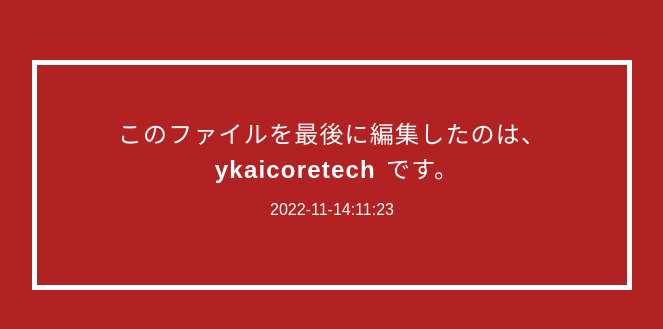
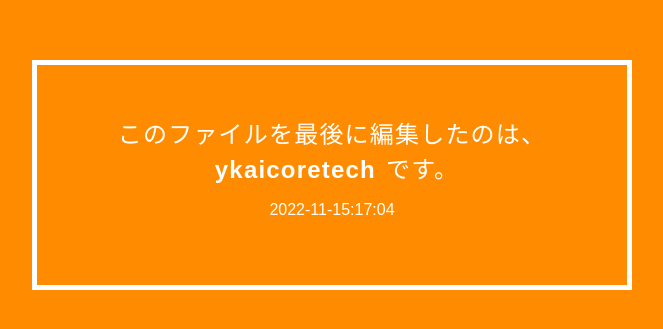
Before and after one commit to ykaicoretech/git-history, a plain HTML site: page index.html in a window 1280 px wide. Shown: the part 225-554 px from the top of the page, without its empty margins (308-971 px from the left). Drawn offline with nearby package versions, Linux system fonts and the light colour scheme; files that its build step writes are made by us from their sources; a web font is replaced by a local one.

Commit message:
タイムスタンプと背景色を変更しました。

```diff
--- a/index.html
+++ b/index.html
@@ -18,7 +18,7 @@
         このファイルを最後に編集したのは、<br />
         <span class="name">ykaicoretech</span>です。
       </h1>
-      <p class="date">2022-11-14:11:23</p>
+      <p class="date">2022-11-15:17:04</p>
     </div>
   </section>
 
--- a/scss/style.scss
+++ b/scss/style.scss
@@ -15,7 +15,7 @@ h1 {
   position: relative;
   width: 100vw;
   height: 100vh;
-  background-color: #b22222;
+  background-color: #ff8c00;
 
   & > .content-message {
     position: absolute;
```
Also changed, not shown: 1 other file.
